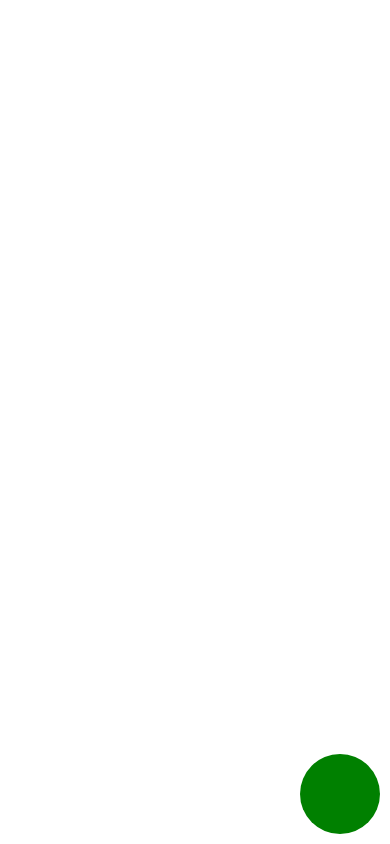
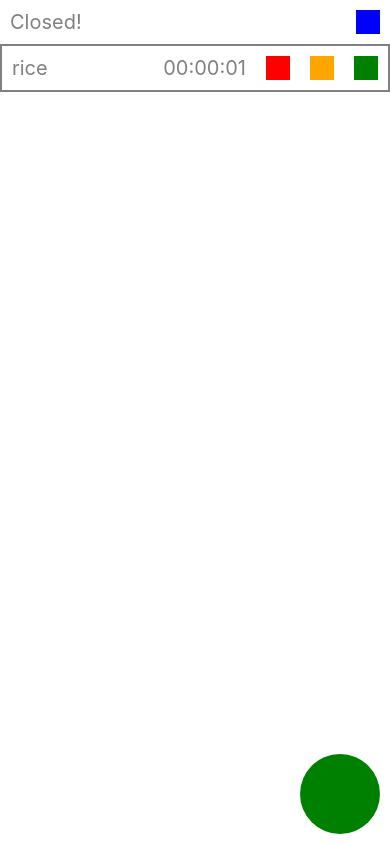
Before and after one commit to LucasMonastirsky/oh-no-my-rice, a React Native app: screen / in a window 390 px wide. Built offline with nearby package versions, Linux system fonts and the light colour scheme; what react-native-sound would draw is missing.

Commit message:
basic recipe selection

```diff
--- a/src/components/AppText.tsx
+++ b/src/components/AppText.tsx
@@ -1,13 +1,13 @@
 import { fontSizeLarge, fontSizeMedium, fontSizeSmall, marginMedium } from '@src/constants/styles'
 import { textMain } from '@src/constants/colors'
-import { StyleSheet, Text, TextStyle } from 'react-native'
+import { StyleSheet, Text, TextStyle, TouchableWithoutFeedback } from 'react-native'
 
 type AppTextProps = { children: string, style?: TextStyle, size?: 's' | 'm' | 'l' }
 
 const AppText = ({ children, style, size }: AppTextProps) => {
   const fontSize = { s: fontSizeSmall, m: fontSizeMedium, l: fontSizeLarge }[size ?? 'm']
 
-  return <Text style={{...css.text, fontSize, ...style,}}>{children}</Text>
+  return  <Text style={{...css.text, fontSize, ...style,}}>{children}</Text>
 }
 
 const css = StyleSheet.create({
--- a/src/components/index.ts
+++ b/src/components/index.ts
@@ -1,4 +1,5 @@
 import AppButton from './AppButton'
+import AppIcon from './AppIcon'
 import AppText from './AppText'
 import DebugMonitor from './DebugMonitor'
 import DurationPicker from './DurationPicker'
@@ -7,4 +8,4 @@ import HorizontalDivider from './HorizontalDivider'
 import HorizontalView from './HorizontalView'
 import Spacer from './Spacer'
 
-export { AppButton, AppText, DebugMonitor, DurationPicker, FloatingButton, HorizontalDivider, HorizontalView, Spacer }
+export { AppButton, AppIcon, AppText, DebugMonitor, DurationPicker, FloatingButton, HorizontalDivider, HorizontalView, Spacer }
--- a/src/screens/TimerScreen/TimerScreen.tsx
+++ b/src/screens/TimerScreen/TimerScreen.tsx
@@ -1,10 +1,11 @@
 import FloatingButton from '@src/components/FloatingButton'
-import { Timer } from '@src/types'
+import { Recipe, Timer } from '@src/types'
 import { useState } from 'react'
 import { StyleSheet, View } from 'react-native'
 import { AddTimer, TimerItem } from './components'
 
 import Sound from 'react-native-sound' // TODO: add iOS sounds
+import TopBar from './components/TopBar'
 
 Sound.setCategory('Alarm')
 const test_sound = new Sound('timer_off.mp3', Sound.MAIN_BUNDLE, (error) => {
@@ -14,27 +15,50 @@ const test_sound = new Sound('timer_off.mp3', Sound.MAIN_BUNDLE, (error) => {
   }
 })
 
+const mock_recipes: Recipe[] = [
+  { name: 'instant rice', timers: [{ name: 'rice', duration: 1000, }]},
+  { name: 'rice and potatoes', timers: [
+    { name: 'rice', duration: 2000, },
+    { name: 'pre-heat oven', duration: 1000, next_timer:
+      { name: 'potatoes', duration: 2000, next_timer:
+        { name: 'cool potatoes', duration: 3000 }
+      }
+    },
+  ]}
+]
+
 const TimerScreen = () => {
   const [adding, setAdding] = useState(false)
-  const [timers, setTimers] = useState<Timer[]>([])
+  const [recipes, setRecipes] = useState(mock_recipes)
+  const [selected_recipe_index, setSelectedRecipeIndex] = useState(0)
+
+  const current_recipe = recipes[selected_recipe_index]
+
+  const onRecipeSelected = (index: number) => {
+    console.log('selected recipe', recipes[index].name)
+    setSelectedRecipeIndex(index)
+  }
 
   const onTimerDone = () => {
     test_sound.stop(() => test_sound.play())
   }
 
   const addTimer = (timer: Timer) => {
-    setTimers(x => [...x, {...timer}])
+    const new_recipes = recipes
+    recipes[selected_recipe_index].timers = [...current_recipe.timers, timer]
+    setRecipes(new_recipes)
     setAdding(false)
   }
 
   const removeTimer = (name: string) => {
-    setTimers(list => list.filter(x => x.name !== name))
+    // setTimers(list => list.filter(x => x.name !== name))
   }
   const onPressAdd = () => { setAdding(true) }
 
   return (
     <View style={css.container}>
-      {timers.map(x => <TimerItem parent_timer={x} key={x.name} onPressRemove={removeTimer} onDone={onTimerDone} />)}
+      <TopBar {...{recipes, onRecipeSelected}} />
+      {recipes[selected_recipe_index].timers.map(x => <TimerItem parent_timer={x} key={x.name} onPressRemove={removeTimer} onDone={onTimerDone} />)}
       <FloatingButton onPress={onPressAdd} />
       <AddTimer active={adding} {...{addTimer}} onCancel={() => setAdding(false)} />
     </View>
--- a/src/screens/TimerScreen/components/AddTimer.tsx
+++ b/src/screens/TimerScreen/components/AddTimer/AddTimer.tsx
@@ -19,10 +19,6 @@ export default ({ active, addTimer, onCancel }: AddTimerProps) => {
   }, [])
 
   const onConfirm = () => {
-    // if (name.length < 1 || duration < 1) {
-    //   console.log('bad!')
-    // }
-    // else addTimer({ name, duration: duration * 1000 })
     addTimer(timers.reduce((prev, curr) => ({ ...prev, next_timer: curr })))
   }
 
--- /dev/null
+++ b/src/screens/TimerScreen/components/AddTimer/index.ts
@@ -0,0 +1,3 @@
+import AddTimer from './AddTimer'
+
+export default AddTimer
--- /dev/null
+++ b/src/screens/TimerScreen/components/TopBar/TopBar.tsx
@@ -0,0 +1,30 @@
+import { AppIcon, AppText, HorizontalView, Spacer } from "@src/components"
+import { Recipe } from "@src/types"
+import { useReducer } from "react"
+import { TouchableOpacity, View } from "react-native"
+
+type TopBarProps = { recipes: Recipe[], onRecipeSelected: (index: number) => any }
+const TopBar = ({ recipes, onRecipeSelected }: TopBarProps) => {
+  const [open, toggleOpen] = useReducer(x => !x, false)
+
+  const onRecipePressed = (index: number) => {
+    onRecipeSelected(index)
+    toggleOpen()
+  }
+
+  return (
+    <HorizontalView>
+      <AppText style={{opacity: 0}}>dummy</AppText>
+      <View style={{position: 'absolute', left: 0, zIndex: 1}}>
+        {open && recipes.map((x, i) => <TouchableOpacity onPress={() => onRecipePressed(i)}>
+          <AppText>{x.name}</AppText>
+        </TouchableOpacity>)}
+        {!open && <TouchableOpacity onPress={toggleOpen}><AppText>Closed!</AppText></TouchableOpacity>}
+      </View>
+      <Spacer />
+      <AppIcon color='blue' />
+    </HorizontalView>
+  )
+}
+
+export default TopBar
--- /dev/null
+++ b/src/screens/TimerScreen/components/TopBar/index.ts
@@ -0,0 +1,3 @@
+import TopBar from './TopBar'
+
+export default TopBar
--- /dev/null
+++ b/src/types/Recipe.ts
@@ -0,0 +1,6 @@
+import { Timer } from ".";
+
+export type Recipe = {
+  name: string,
+  timers: Timer[],
+}
--- a/src/types/index.ts
+++ b/src/types/index.ts
@@ -1,3 +1,4 @@
+import { Recipe } from './Recipe'
 import { Timer } from './Timer'
 
-export type { Timer }
+export type { Recipe, Timer }
```
Also changed, not shown: src/screens/TimerScreen/components/AddTimer/components/TimerEditor.tsx (renamed from src/screens/TimerScreen/components/components/TimerEditor.tsx), src/screens/TimerScreen/components/AddTimer/components/index.ts (renamed from src/screens/TimerScreen/components/components/index.ts), src/types/Timer.ts (line endings or trailing spaces).
